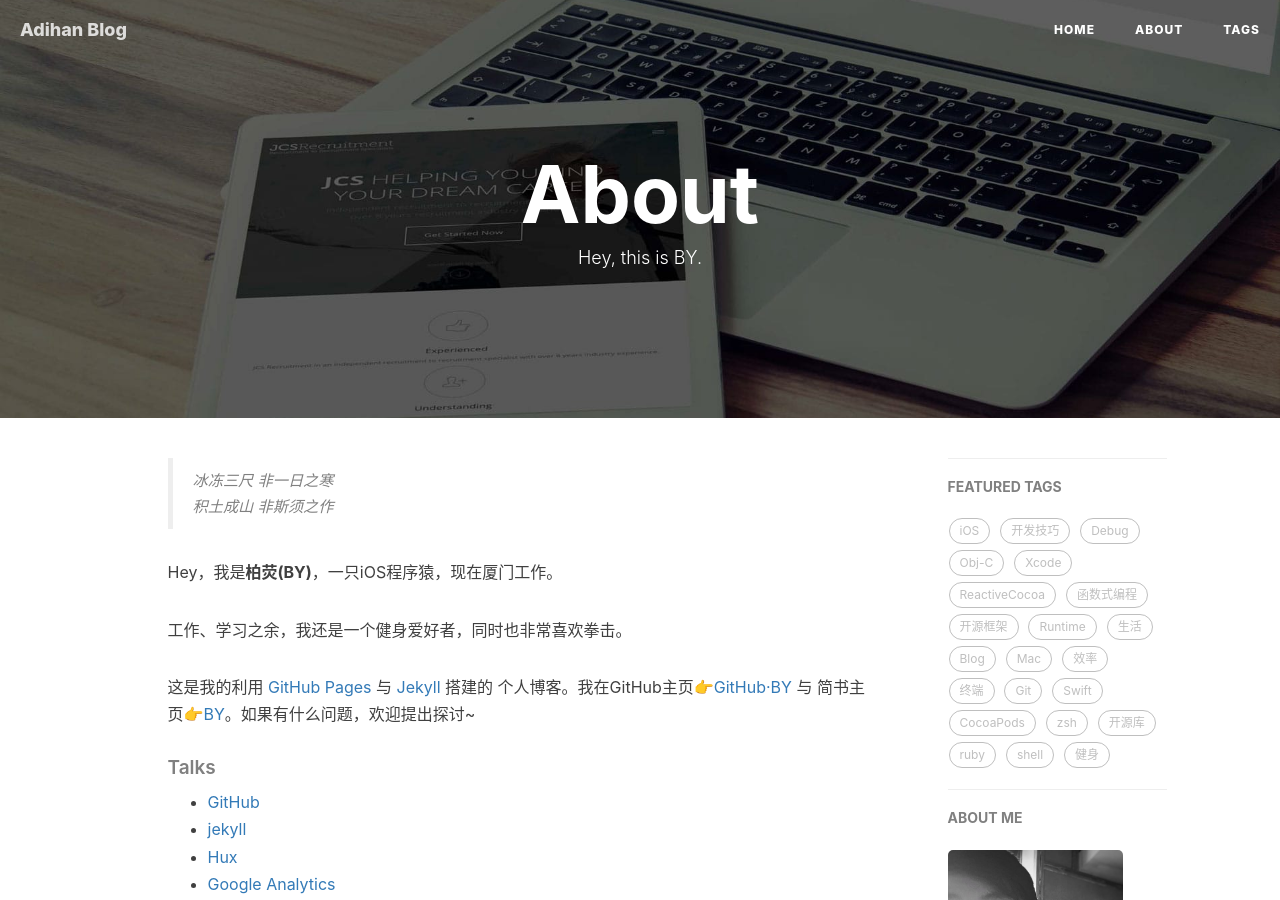
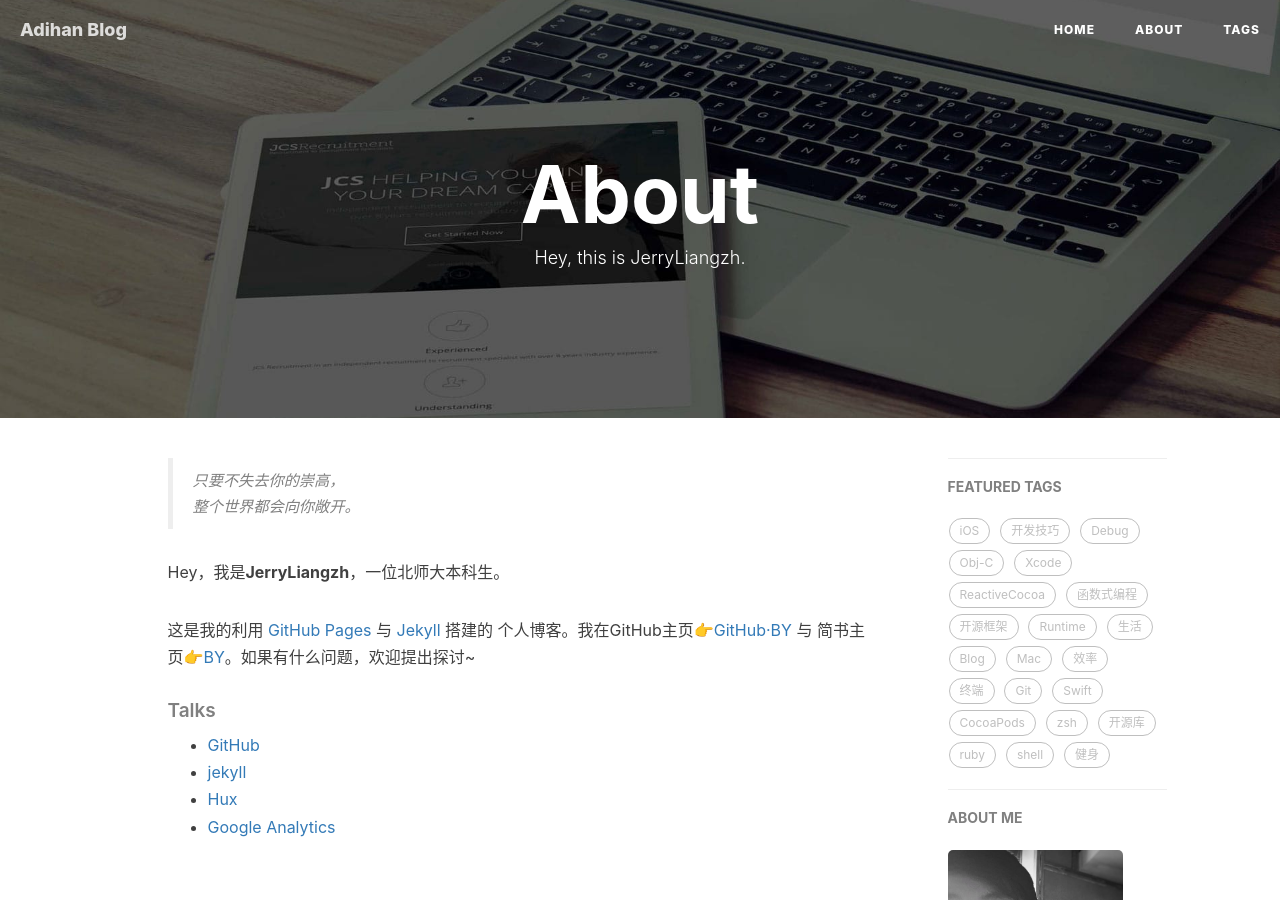
Before and after one commit to JerryLiangzh/JerryLiangzh.github.io, a Jekyll site: the page built from about.html, in a window 1280 px wide and 900 px high. Built offline with Jekyll 4.4.1, drawn with Linux system fonts in a browser that asks for light colours; nearby versions of some CDN libraries; comment, search, counter and statistics services are not loaded.

Commit message:
Update about.html

```diff
--- a/about.html
+++ b/about.html
@@ -1,7 +1,7 @@
 ---
 layout: page
 title: "About"
-description: "Hey, this is BY."
+description: "Hey, this is JerryLiangzh."
 header-img: "img/post-bg-rwd.jpg"
 ---
 
@@ -15,12 +15,10 @@ header-img: "img/post-bg-rwd.jpg"
 <div class="zh post-container">
 
     <!--copied from markdown -->
-    <blockquote><p>冰冻三尺 非一日之寒<br>
-    积土成山 非斯须之作</p></blockquote>
+    <blockquote><p>只要不失去你的崇高，<br>
+    整个世界都会向你敞开。</p></blockquote>
 
-    <p>Hey，我是<strong>柏荧(BY)</strong>，一只iOS程序猿，现在厦门工作。</p>
-
-    <p>工作、学习之余，我还是一个健身爱好者，同时也非常喜欢拳击。</p>
+    <p>Hey，我是<strong>JerryLiangzh</strong>，一位北师大本科生。</p>
 
     <p>这是我的利用 <a href="https://pages.github.com/">GitHub Pages</a> 与 <a href="http://jekyll.com.cn/">Jekyll</a> 搭建的 个人博客。我在GitHub主页<a href="https://github.com/qiubaiying">👉GitHub·BY</a> 与 简书主页<a href="https://http://www.jianshu.com/u/e71990ada2fd">👉BY</a>。如果有什么问题，欢迎提出探讨~</p>
 
@@ -38,14 +36,12 @@ header-img: "img/post-bg-rwd.jpg"
 
 <!-- English Version -->
 <!-- <div class="en post-container">
-    <blockquote><p>Yet another iOS Developer. <br>
-    Yet another Life-long Student.</p></blockquote>
+    <blockquote><p>Per aspera. <br>
+    Ad astra.</p></blockquote>
 
-    <p>Hi, I am <strong>Baiying Qiu</strong>，you can call me <strong>BY</strong>. I am an iOS software engineer and currently working in Xiamen</p>
+    <p>Hi, I am <strong>JerryLiangzh</strong>. I am an a undergraduate in Beijing Normal University.</p>
 
     <p>This is my personal blog, through making Github Pages and Jekyll.My GitHub  👉 <a href="http://github.com/qiubaiying">Github·BY</a>.</p>
-
-    <p>I am a sports enthusiast, I like fitness, running and boxing.</p>
 
     <h5>Talks</h5>
 
@@ -53,7 +49,7 @@ header-img: "img/post-bg-rwd.jpg"
     <li><a href="https://github.com">GitHub</a></li>
     <li><a href="http://jekyll.com.cn/">jekyll</a></li>
     <li><a href="https://pages.github.com/">GitHub Pages</a></li>
-    <li><a href="https://qiubaiying.github.io">BY</a></li>
+    <li><a href="https://JerryLiangzh.github.io">BY</a></li>
     </ul>
 </div> -->
 
```
